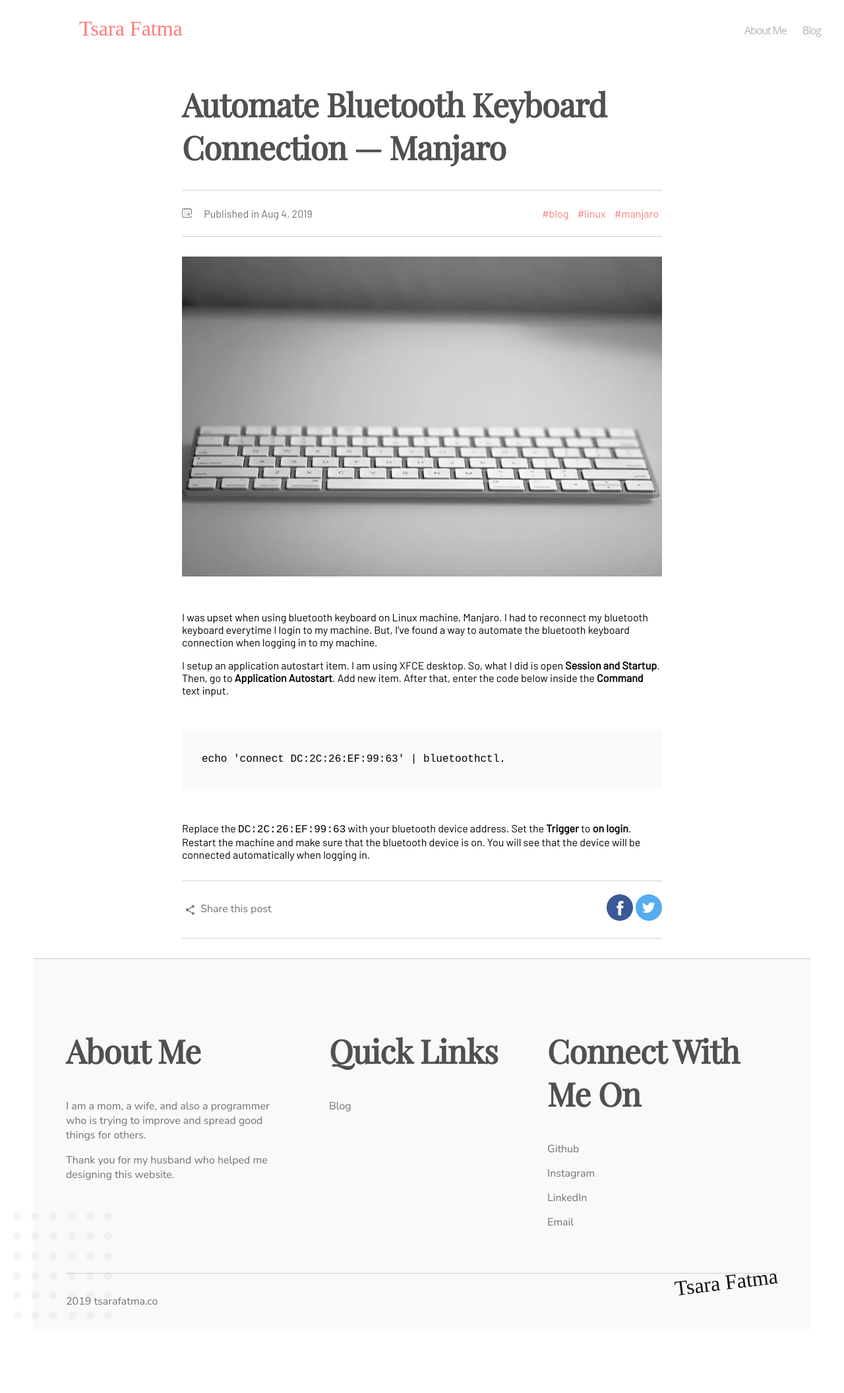
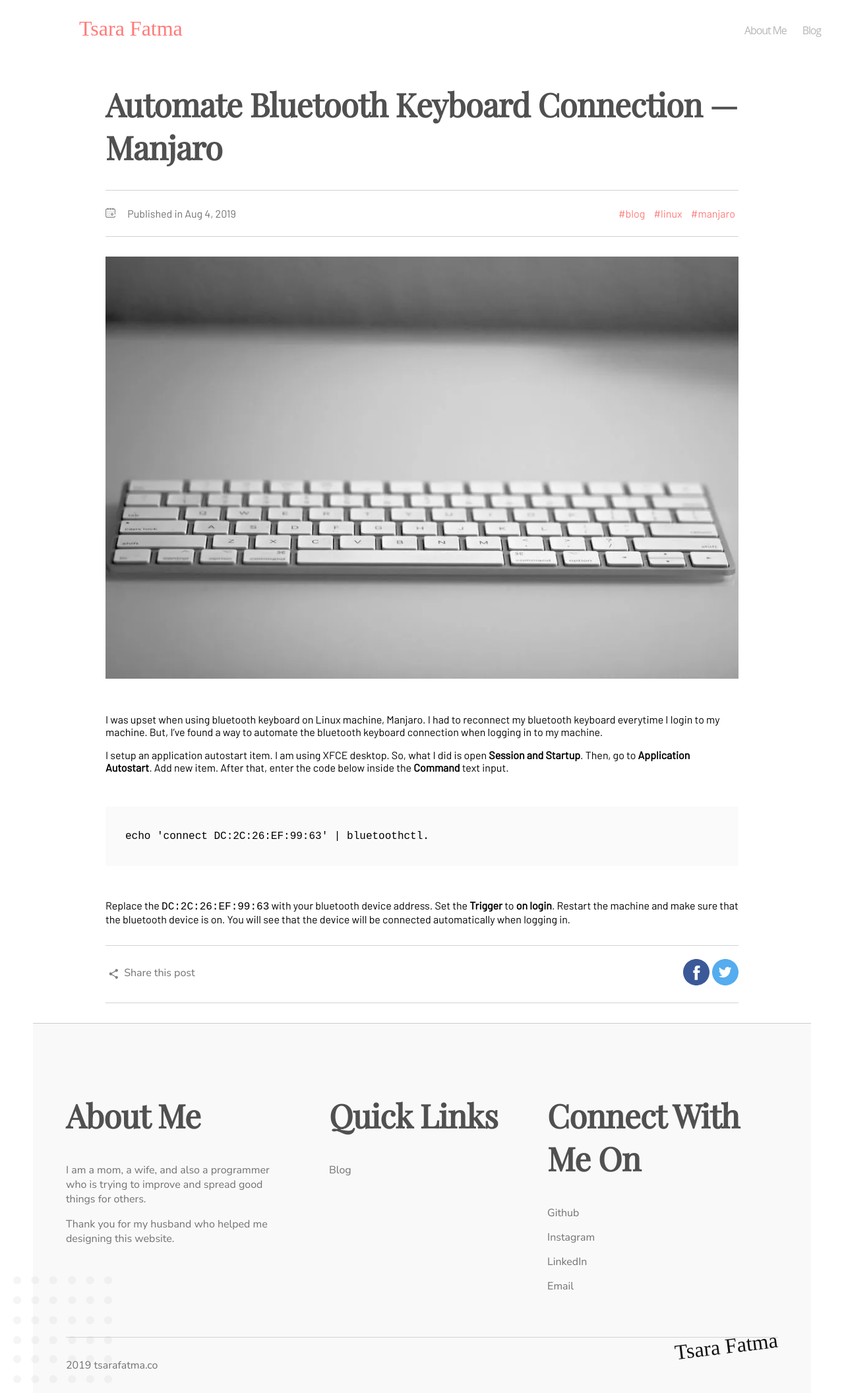
Before and after one commit to tsara27/my_website, a Jekyll site: the page built from _posts/2019-8-4-Automate-Bluetooth-Keyboard-Connection-Manjaro.md, in a window 1280 px wide. Shown: the whole page at 66% size. Built offline with Jekyll 4.4.1, drawn with Linux system fonts in a browser that asks for light colours; some web fonts are replaced; before the commit the page ends 2015 px from its top, so only the background shows below that.

Commit message:
Update post width

```diff
--- a/_sass/_post.scss
+++ b/_sass/_post.scss
@@ -34,7 +34,7 @@
 .post-container {
   margin: 0 auto;
   min-width: 320px;
-  max-width: 728px;
+  max-width: 960px;
 }
 
 .post-image >  img {
```
